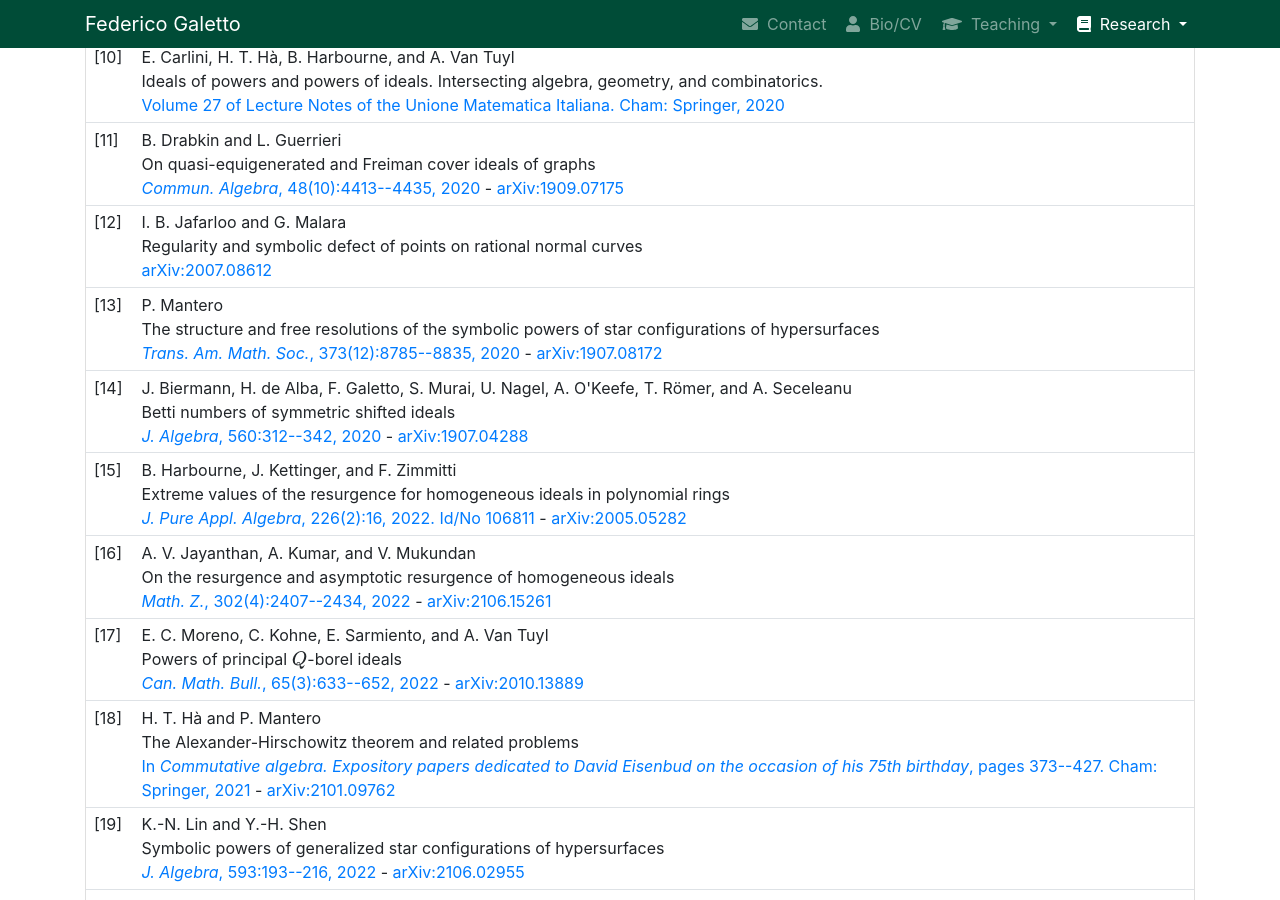
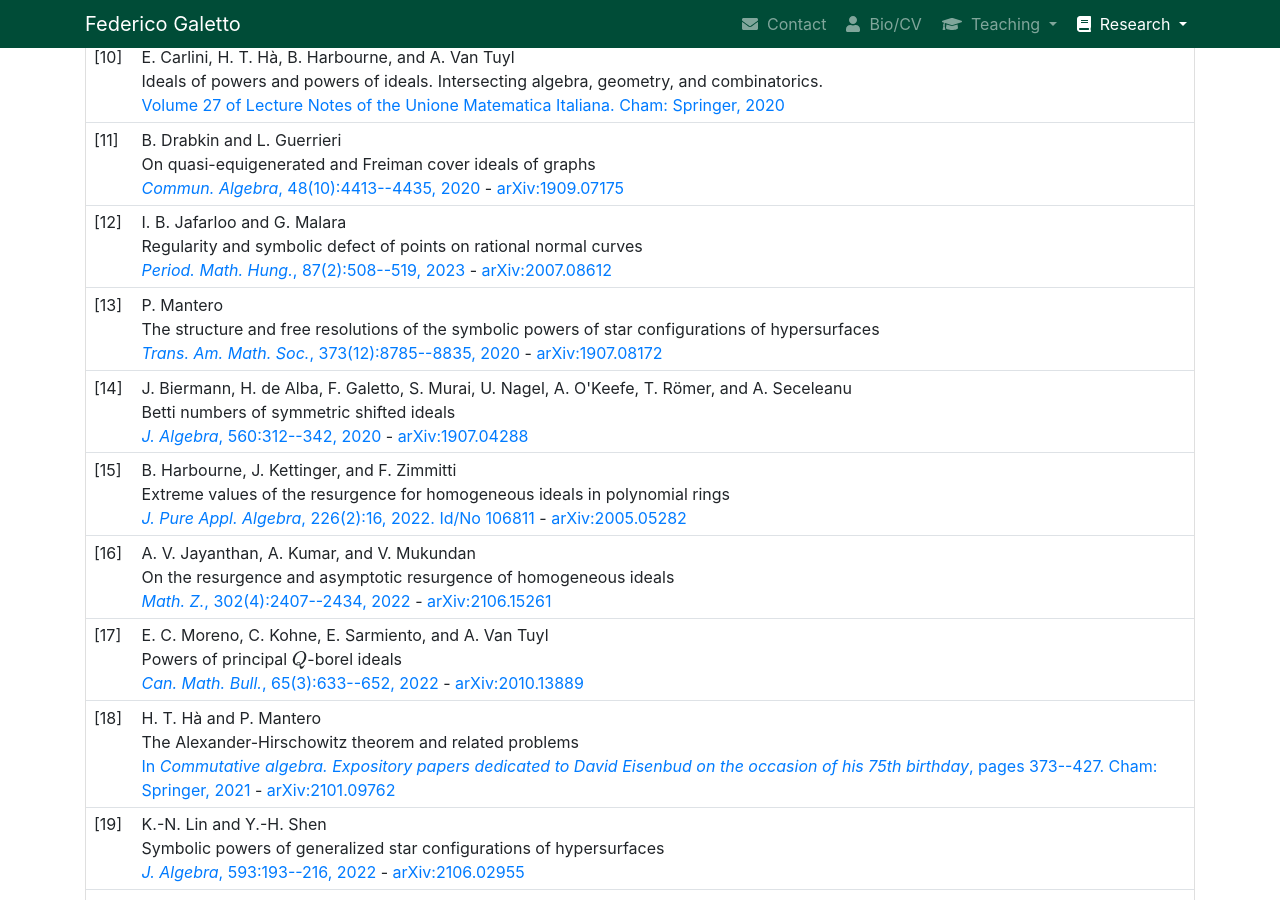
Before and after one commit to galettof/galettof.github.io, a Jekyll site: the page built from references.html, in a window 1280 px wide and 900 px high, scrolled down 890 px. Built offline with Jekyll 4.4.1, drawn with Linux system fonts in a browser that asks for light colours; nearby versions of some CDN libraries; formulas are drawn with MathJax 3.

Commit message:
updated Jafarloo-Malara pub

```diff
--- a/_data/defect.yml
+++ b/_data/defect.yml
@@ -127,7 +127,9 @@ articles:
 
 - authors: I. B. Jafarloo and G. Malara
   title: Regularity and symbolic defect of points on rational normal curves
+  link: https://doi.org/10.1007/s10998-023-00531-8
   arxiv: 2007.08612
+  cite: <i>Period. Math. Hung.</i>, 87(2):508--519, 2023
   date: 2020-07-16
 
 - authors: K.-N. Lin and Y.-H. Shen
```
